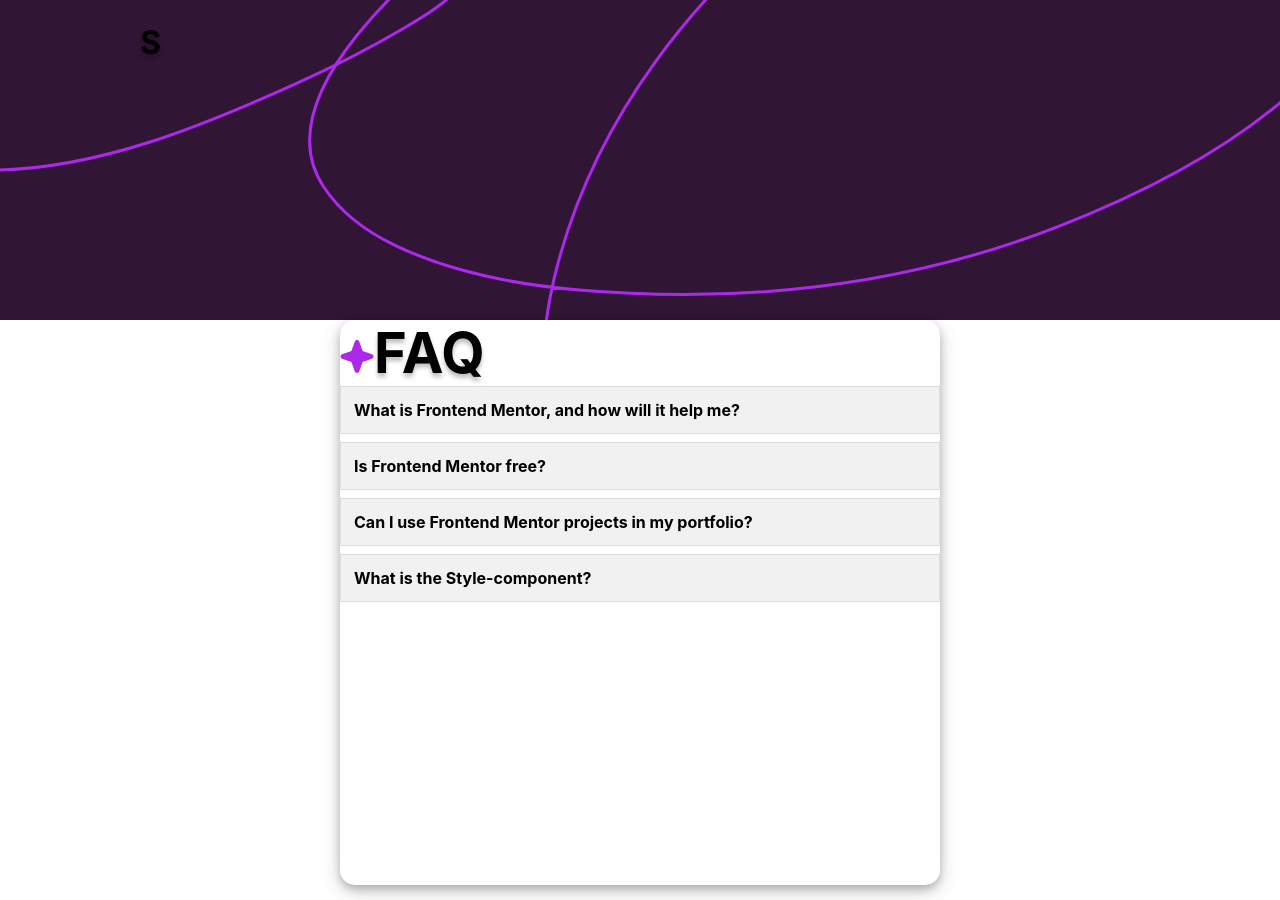
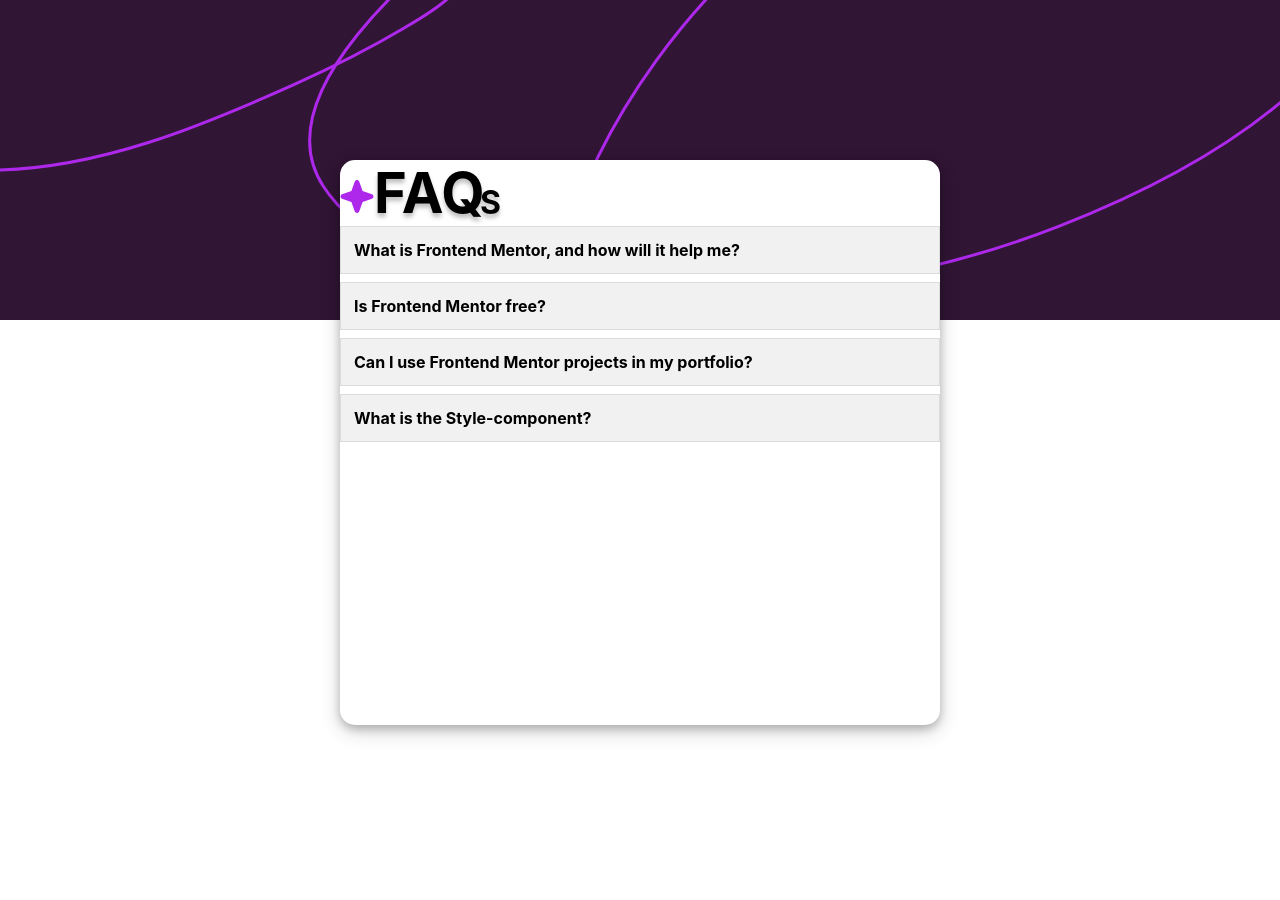
Before and after one commit to PiriyaLapa/faq-accordion, a React (Create React App) app: page / in a window 1280 px wide. Shown: the top 900 px of the page. Built offline with nearby package versions, Linux system fonts and the light colour scheme.

Commit message:
update cardAccordion position

```diff
--- a/src/components/AccordionCard.tsx
+++ b/src/components/AccordionCard.tsx
@@ -7,6 +7,8 @@
   width: 600px;
   height: 565px;
   margin: 0 auto;
+  position:relative;
+  top:-160px;
   /* position: absolute;
   top: 60%;
   left: 50%; */
```
